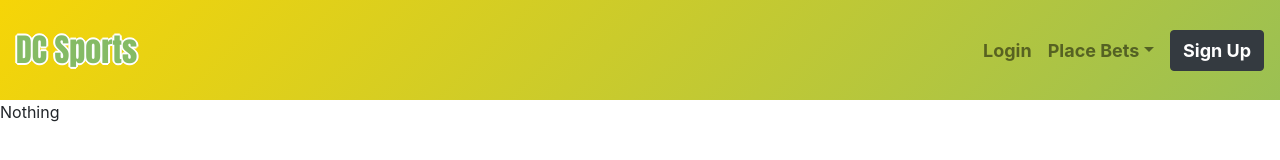
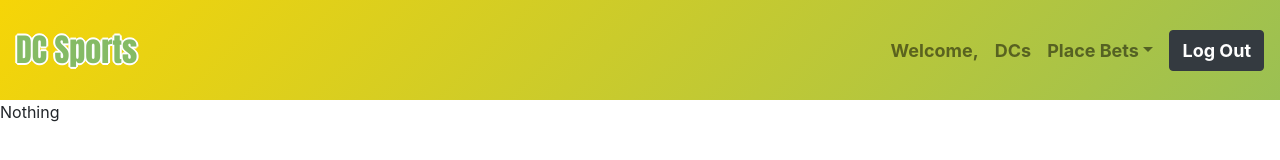
Before and after one commit to dannycao10/DCSports-FinalProject-, a React (Create React App) app in the folder dcs-app/: page /games in a window 1280 px wide. Shown: the top 160 px of the page. Built offline with nearby package versions, Linux system fonts and the light colour scheme; no server answers.

Commit message:
more addition

```diff
--- a/dcs-app/src/App.js
+++ b/dcs-app/src/App.js
@@ -20,6 +20,8 @@ function App() {
       dcs: undefined,
     }
   });
+
+  console.log(userData);
 
   useEffect(() => {
     const checkLoggedIn = async () => {
@@ -47,7 +49,7 @@ function App() {
 
   return (
     <BrowserRouter>
-      <UserContext.Provider>
+      <UserContext.Provider value={{ userData, setUserData }}>
         <NavbarContainer />
       </UserContext.Provider>
     </BrowserRouter >
--- a/dcs-app/src/components/NavbarContainer.jsx
+++ b/dcs-app/src/components/NavbarContainer.jsx
@@ -15,52 +15,53 @@ import UserContext from "../context/UserContext.js";
 
 
 function NavbarContainer() {
-    // const { userData, setUserData } = useContext(UserContext);
+    const { userData, setUserData } = useContext(UserContext);
 
-    // const history = useHistory();
-    // const logout = () => {
-    //   setUserData({
-    //     token: undefined,
-    //     userInfo: undefined
-    //   })
-    //   localStorage.clear();
-    //   history.push('/');
-    // };
+    const history = useHistory();
+    const logout = () => {
+      setUserData({
+        token: undefined,
+        userInfo: undefined,
+      })
+      localStorage.clear();
+      history.push('/');
+    };
 
     return (
-        // (userData.userInfo) ?
-        // <>
-        //     <Navbar sticky="top" bg="light" variant="light" className="navbar" expand="md" collapseOnSelect>
-        //         <Navbar.Brand className="mr-auto logo-nav logonav" href="/">DC Sports</Navbar.Brand>
-        //         <Navbar.Toggle aria-controls="responsive-navbar-nav" />
-        //         <Navbar.Collapse id="responsive-navbar-nav">
-        //             <Nav className="ml-auto roboto navoption">
-        //                 <Nav.Link as={HLink} to="/profile">Welcome, {userData.userInfo.fname}</Nav.Link>
-        //                 <NavDropdown title="Place Bets" id="basic-nav-dropdown" className="position-sticky">
-        //                     <NavDropdown.Item href="/freebets">Free Bets</NavDropdown.Item>
-        //                     <NavDropdown.Divider />
-        //                     <NavDropdown.Item href="/paidbets">Paid Bets</NavDropdown.Item>
-        //                     <NavDropdown.Divider />
-        //                     <NavDropdown.Item href="/games">Games</NavDropdown.Item>
-        //                     {/* <NavDropdown.Divider />
-        //                     <NavDropdown.Item href="/info/#contactSection">Contact Us</NavDropdown.Item> */}
-        //                 </NavDropdown>
-        //             </Nav>
-        //             <Button onClick={logout} variant="dark" className="ml-2 navoption">Log Out</Button>
-        //         </Navbar.Collapse>
-        //     </Navbar>
-        //     <Switch id="bodyContent">
-        //         <Route exact path="/" component={Home} />
-        //         <Route path='/freebets' component={Free} />
-        //         <Route path='/paidbets' component={Paid} />
-        //         <Route path='/games' component={Game} />
-        //         <Route path='/profile' component={Profile} />
-        //         <Route path='/login' component={Profile} />
-        //     </Switch>
-        // </>
+        (userData.userInfo) ?
+        <>
+            <Navbar sticky="top" bg="light" variant="light" className="navbar" expand="md" collapseOnSelect>
+                <Navbar.Brand className="mr-auto logo-nav logonav" href="/">DC Sports</Navbar.Brand>
+                <Navbar.Toggle aria-controls="responsive-navbar-nav" />
+                <Navbar.Collapse id="responsive-navbar-nav">
+                    <Nav className="ml-auto roboto navoption">
+                        <Nav.Link as={HLink} to="/profile">Welcome, {userData.userInfo.fname}</Nav.Link>
+                        <Nav.Link as={HLink} to="/profile">{userData.userInfo.dcs}DCs</Nav.Link>
+                        <NavDropdown title="Place Bets" id="basic-nav-dropdown" className="position-sticky">
+                            <NavDropdown.Item href="/freebets">Free Bets</NavDropdown.Item>
+                            <NavDropdown.Divider />
+                            <NavDropdown.Item href="/paidbets">Paid Bets</NavDropdown.Item>
+                            <NavDropdown.Divider />
+                            <NavDropdown.Item href="/games">Games</NavDropdown.Item>
+                            {/* <NavDropdown.Divider />
+                            <NavDropdown.Item href="/info/#contactSection">Contact Us</NavDropdown.Item> */}
+                        </NavDropdown>
+                    </Nav>
+                    <Button onClick={logout} variant="dark" className="ml-2 navoption">Log Out</Button>
+                </Navbar.Collapse>
+            </Navbar>
+            <Switch id="bodyContent">
+                <Route exact path="/" component={Home} />
+                <Route path='/freebets' component={Free} />
+                <Route path='/paidbets' component={Paid} />
+                <Route path='/games' component={Game} />
+                <Route path='/profile' component={Profile} />
+                <Route path='/login' component={Profile} />
+            </Switch>
+        </>
 
 
-        // :
+        :
 
         <>
             <Navbar sticky="top" bg="light" variant="light" className="navbar" expand="md" collapseOnSelect>
--- a/dcs-app/src/pages/Login.jsx
+++ b/dcs-app/src/pages/Login.jsx
@@ -17,7 +17,7 @@ function Login() {
     const history = useHistory();
     const [username, setUsername] = useState("");
     const [password, setPassword] = useState("");
-    const { setUserData } = useContext(UserContext);
+    const { userData, setUserData } = useContext(UserContext);
 
     function validateForm() {
       return username.length > 0 && password.length > 0;
--- a/dcs-app/src/pages/Signup.jsx
+++ b/dcs-app/src/pages/Signup.jsx
@@ -39,6 +39,7 @@ export default function Signup() {
                 userInfo: loginRes.data.userInfo
             });
             localStorage.setItem("auth-token", loginRes.data.token);
+            console.log("hi")
             history.push('/');
         } catch (err) {
             console.log(err.response.data);
```
Also changed, not shown: 1 other file (tests, documents, lock files or other folders).
